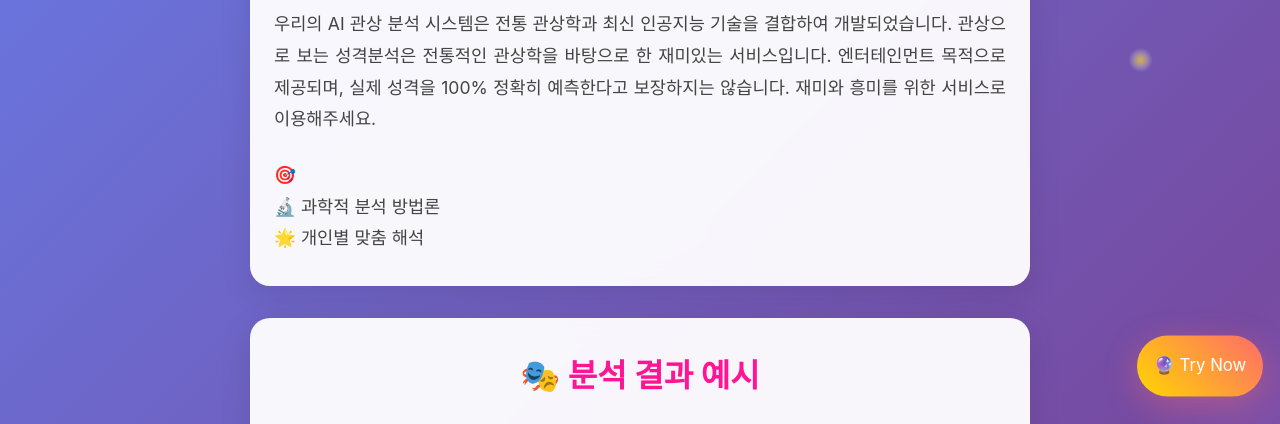
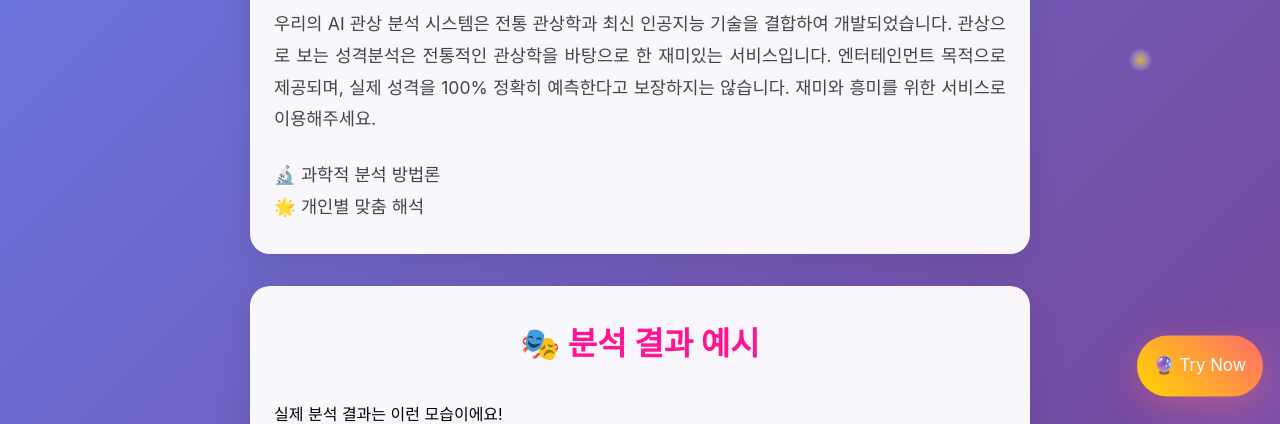
Before and after one commit to BYEONGJUJO/faceleadingpersonal, a website: page index.html in a window 1280 px wide. Shown: the part 385-809 px from the top of the page. Drawn offline with Linux system fonts and the light colour scheme.

Commit message:
Update index.html

```diff
--- a/index.html
+++ b/index.html
@@ -818,9 +818,6 @@
                     엔터테인먼트 목적으로 제공되며, 실제 성격을 100% 정확히 예측한다고 보장하지는 않습니다. 재미와 흥미를 위한 서비스로 이용해주세요.
                 </p>
                 <div class="feature-highlights">
-                    <div class="highlight-item">
-                        <span class="highlight-icon">🎯</span>
-                    </div>
                     <div class="highlight-item">
                         <span class="highlight-icon">🔬</span>
                         <span id="scientific">과학적 분석 방법론</span>
```
